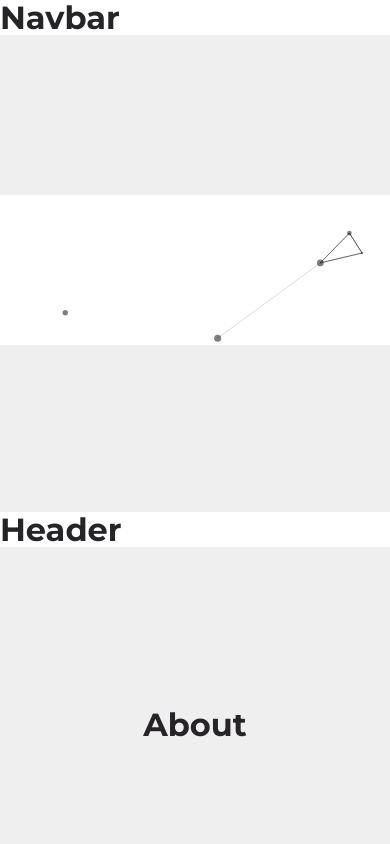
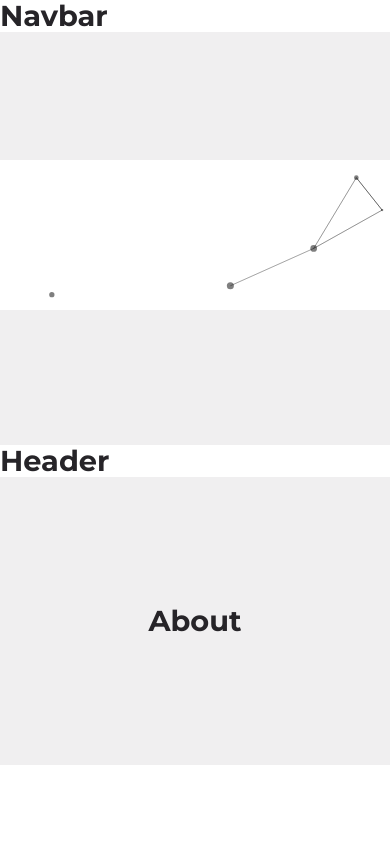
Before and after one commit to ercsssn/personal-website, a React (Create React App) app: page / in a window 390 px wide. Shown: the top 844 px of the page. Built offline with nearby package versions, Linux system fonts and the light colour scheme.

Commit message:
Set media query for phone and tablet

```diff
--- a/src/index.css
+++ b/src/index.css
@@ -158,3 +158,55 @@ img {
 .btn.sm {
     padding: 0.5rem 1.2rem;
 }
+
+/* Media Queries (tablet) */
+@media screen and (max-width: 1024px) {
+    body{
+        font-size: 1rem;
+    }
+
+    .container {
+        width: var(--container-width-md)
+    }
+
+    section {
+        padding: 8rem 0;
+    }
+
+    section > p {
+        width: 72%;
+        margin-bottom: 3rem;
+    }
+
+    h1 {
+        font-size: 2rem;
+    }
+}
+
+/* Media Queries (mobile) */
+@media screen and (max-width: 600px) {
+
+    h1 {
+        font-size: 2.4rem;
+    }
+
+    h2 {
+        font-size: 1.8rem;
+    }
+
+    h3 {
+        font-size: 1.4rem;
+    }
+
+    h4 {
+        font-size: 1rem;
+    }
+
+    .btn {
+        padding: 0.6rem 1.5rem;
+    }
+
+    section > p {
+        width: var(--container-width-md);
+    }
+}
```
